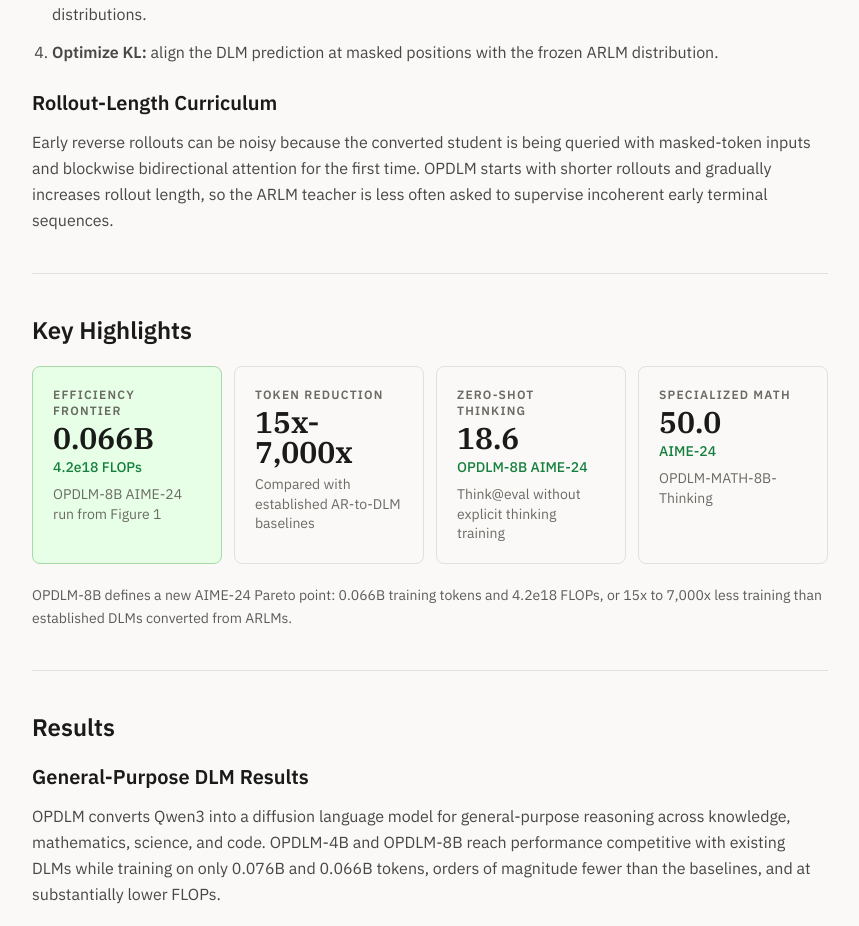
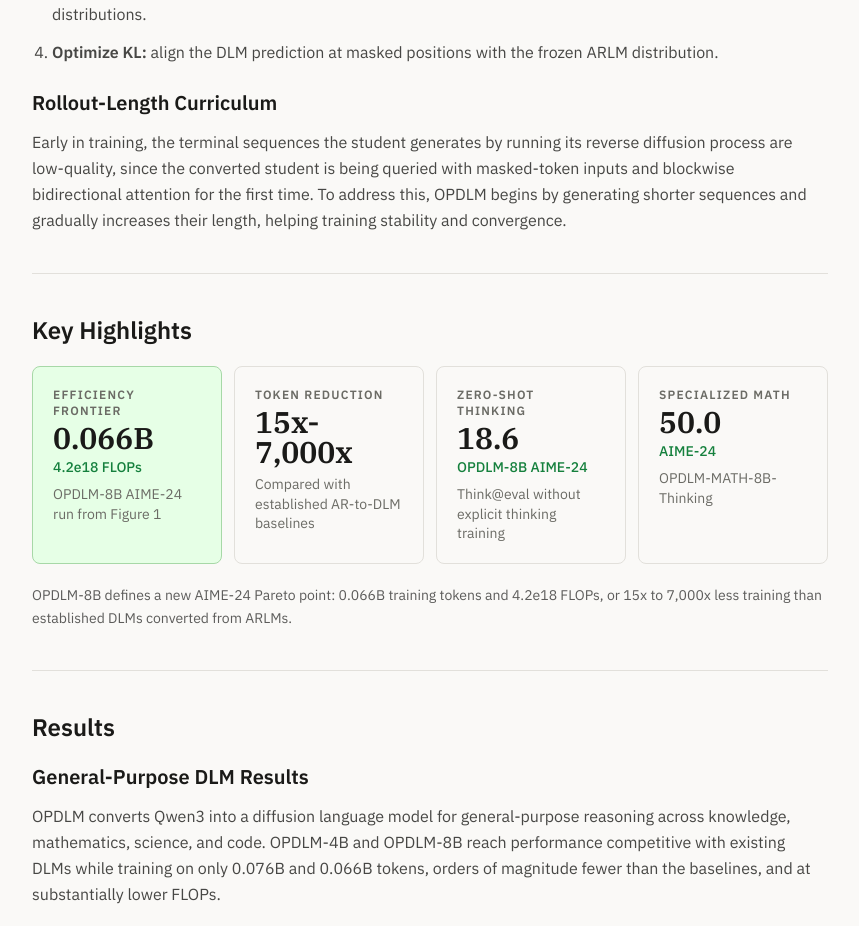
Before and after one commit to atharvchagi/opdlm, a Next.js app: page / in a window 1280 px wide. Shown: the part 1544-2470 px from the top of the page, without its empty margins (90-949 px from the left). Built offline with nearby package versions, Linux system fonts and the light colour scheme.

Commit message:
Enhance description of early rollouts in OPDLM
Revised explanation of early reverse rollouts in OPDLM to clarify training process and improve coherence.

```diff
--- a/app/page.tsx
+++ b/app/page.tsx
@@ -121,10 +121,8 @@
                 Rollout-Length Curriculum
               </h3>
               <p className="text-base font-sans text-ink/80 leading-relaxed">
-                Early reverse rollouts can be noisy because the converted student is being queried
-                with masked-token inputs and blockwise bidirectional attention for the first time.
-                OPDLM starts with shorter rollouts and gradually increases rollout length, so the
-                ARLM teacher is less often asked to supervise incoherent early terminal sequences.
+                Early in training, the terminal sequences the student generates by running its reverse diffusion process are low-quality, since the converted student is being queried with masked-token inputs and blockwise bidirectional attention for the first time.
+                To address this, OPDLM begins by generating shorter sequences and gradually increases their length, helping training stability and convergence.
               </p>
             </Section>
 
```
